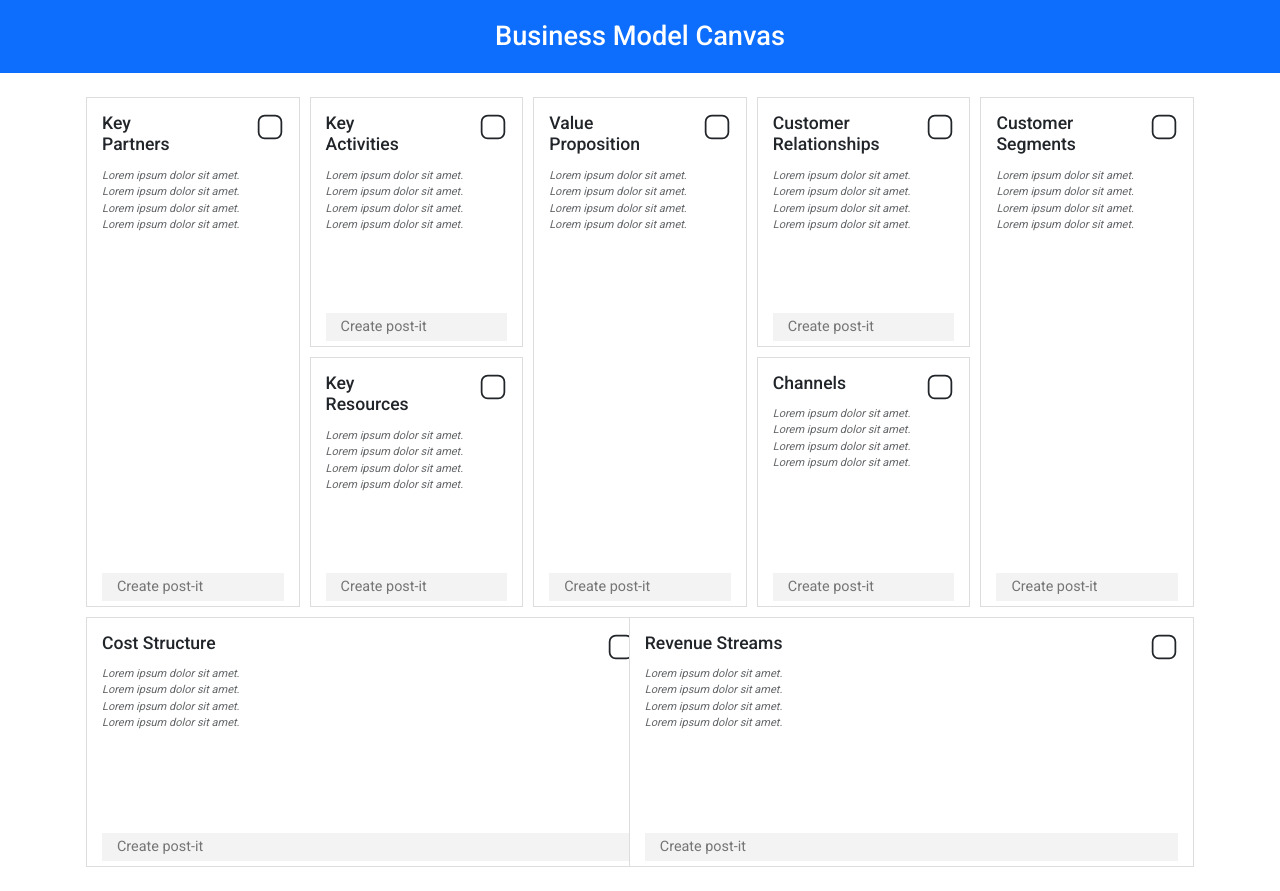
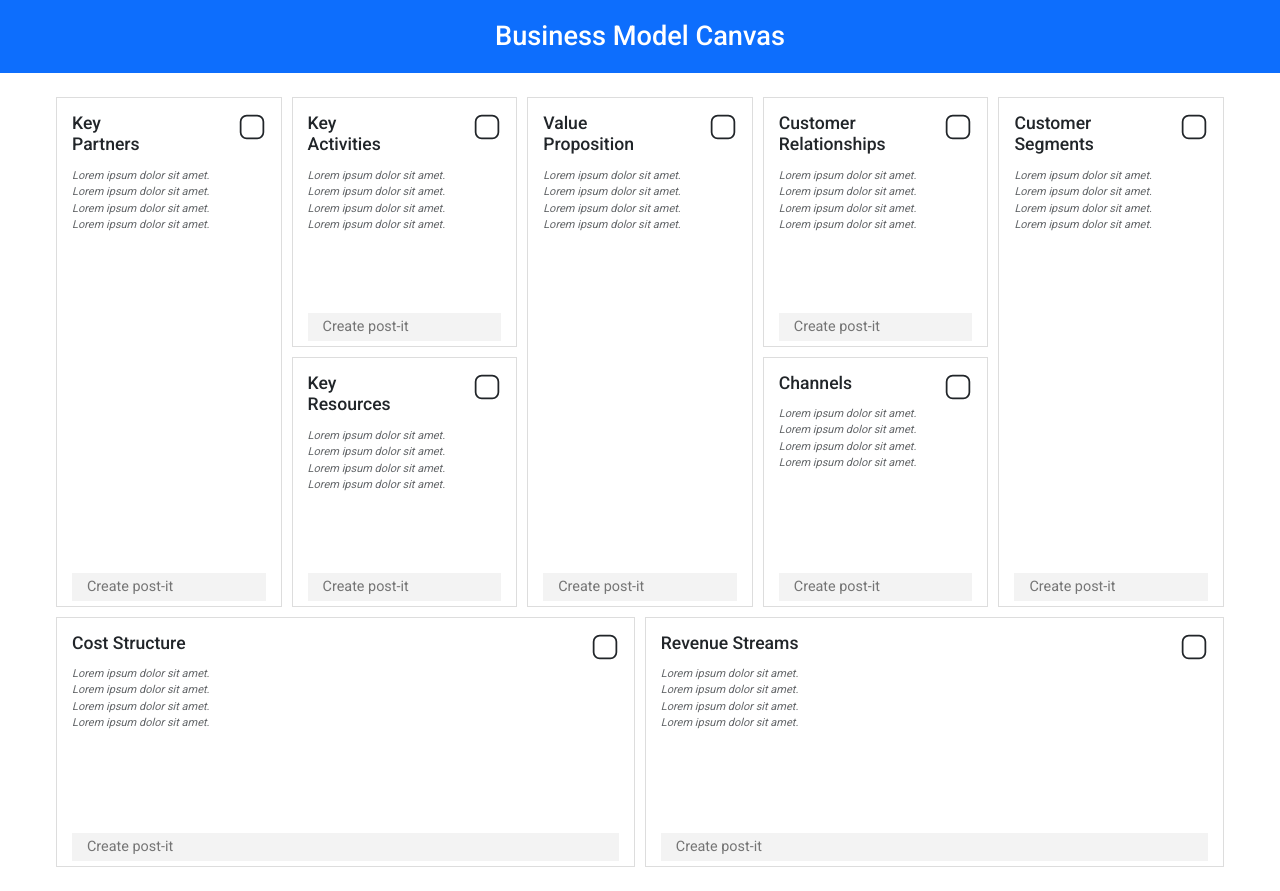
Before and after one commit to devjonasguedes/bmcanvas-vue, a Vue app: page / in a window 1280 px wide. Built offline with nearby package versions, Linux system fonts and the light colour scheme.

Commit message:
add lib vuedraggable - move cards

```diff
--- a/package.json
+++ b/package.json
@@ -11,6 +11,7 @@
     "core-js": "^3.6.5",
     "vue": "^2.6.11",
     "vue-router": "^3.2.0",
+    "vuedraggable": "^2.24.1",
     "vuex": "^3.4.0"
   },
   "devDependencies": {
--- a/src/components/Card.vue
+++ b/src/components/Card.vue
@@ -54,21 +54,21 @@ export default {
   background: #FEC530;
 }
 
-@keyframes card {
-  from {
-    transform: translate3d(0, 5px, 0);
-    opacity: 0;
-  }
-  to {
-    transform: translate3d(0, 0, 0);
-    opacity: 1;
-  }
-}
+// @keyframes card {
+//   from {
+//     transform: translate3d(0, 5px, 0);
+//     opacity: 0;
+//   }
+//   to {
+//     transform: translate3d(0, 0, 0);
+//     opacity: 1;
+//   }
+// }
 
 .canvas-card {
   border-radius: 2px;
   margin-bottom: 10px;
-  animation: card .2s ease-out forwards;
+  // animation: card .2s ease-out forwards;
 
   &__header {
     display: flex;
--- a/src/components/Column.vue
+++ b/src/components/Column.vue
@@ -84,11 +84,11 @@ export default {
 
 #cost-structure,
 #revenue-streams {
-  width: calc(100% + 128px);
+  width: calc(100% + 118px);
 }
 
 #revenue-streams {
-  margin-left: -128px;
+  margin-left: -118px;
 }
 
 .canvas-column {
--- a/src/views/Canvas.vue
+++ b/src/views/Canvas.vue
@@ -3,8 +3,11 @@
     <div class="container">
 
       <div class="canvas-board">
-        <Column v-for="(column, columnIndex) in canvas" :column="column" :index="columnIndex" :key="column.id">
-          <Card v-for="(card, cardIndex) in column.cards" :index="cardIndex" :column="columnIndex" :card="card" :key="`card-${cardIndex}`" />
+        <Column v-for="(column, columnIndex) in canvas" :column="column" :index="columnIndex" :key="column.id" height="100%">
+          <draggable v-model="column.cards" group="cards" @end="dragSave" class="canvas-draggable">
+            <!-- <div v-for="element in myArray" :key="element.id">{{element.name}}</div> -->
+            <Card v-for="(card, cardIndex) in column.cards" :index="cardIndex" :column="columnIndex" :card="card" :key="`card-${cardIndex}`" />
+          </draggable>
         </Column>
       </div>
 
@@ -16,6 +19,7 @@
 // @ is an alias to /src
 import Column from '@/components/Column'
 import Card from '@/components/Card'
+import draggable from 'vuedraggable'
 
 import { mapState } from 'vuex'
 import { mapActions } from 'vuex'
@@ -24,6 +28,7 @@ import { mapActions } from 'vuex'
 export default {
   name: 'Canvas',
   components: {
+    draggable,
     Column,
     Card
   },
@@ -45,6 +50,12 @@ export default {
   },
   methods: {
     ...mapActions(['loadLocalCanvas']),
+    dragSave() {
+
+      setTimeout(() => {
+        localStorage.setItem('canvas', JSON.stringify(this.canvas));
+      }, 500);
+    }
 
   }
 }
@@ -53,6 +64,14 @@ export default {
 
 <!-- Add "scoped" attribute to limit CSS to this component only -->
 <style scoped lang="scss">
+
+.canvas-draggable {
+  min-height: 130px;
+}
+
+.container {
+  max-width: 1200px;
+}
 
 .canvas .container {
   min-width: 960px;
```
Also changed, not shown: 1 other file (tests, documents, lock files or other folders).
